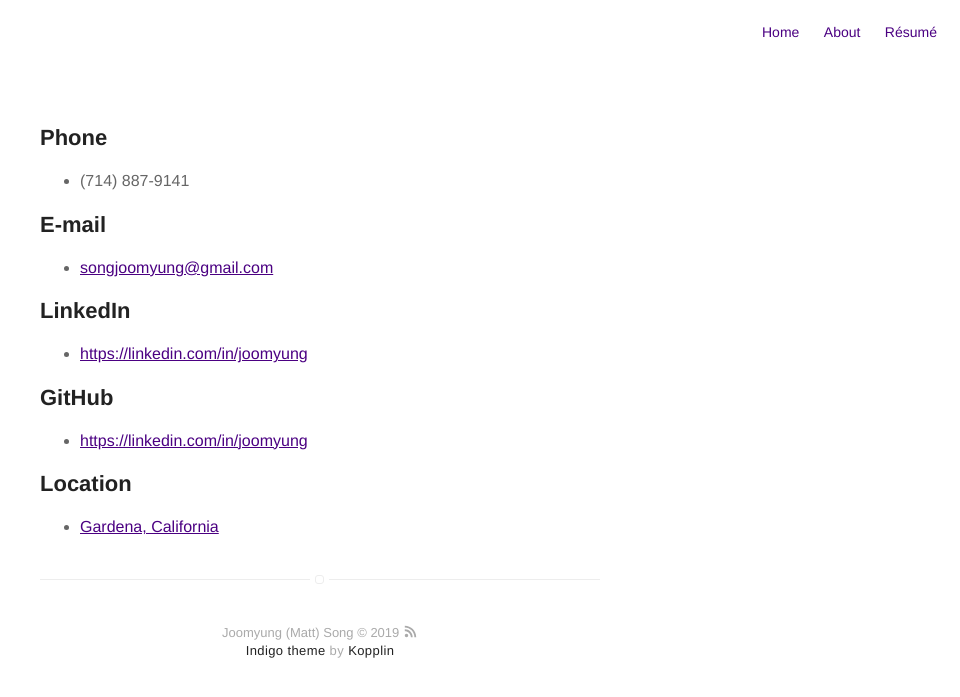
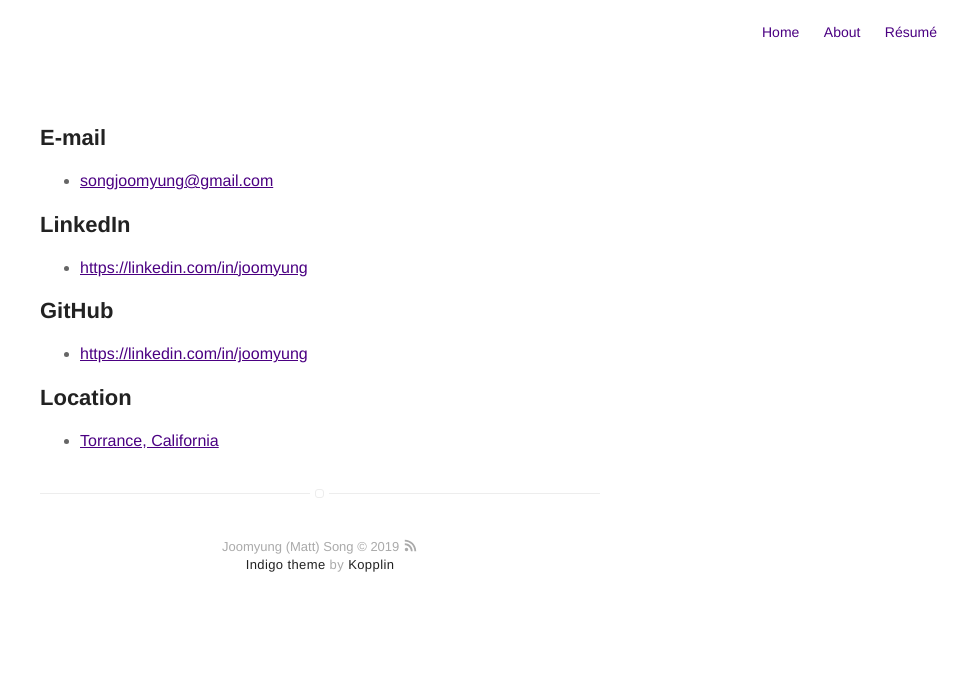
Before and after one commit to joomyung/joomyung.github.io, a Jekyll site: the page built from contacts.md, in a window 1280 px wide. Shown: the top 697 px of the page, without its empty margins (320-1280 px from the left). Built offline with Jekyll 4.4.1, drawn with Linux system fonts in a browser that asks for light colours.

Commit message:
Remove phone number

```diff
--- a/contacts.md
+++ b/contacts.md
@@ -12,11 +12,6 @@ layout: page
 
   gtag('config', 'UA-130101375-1');
 </script>
-
-<h2>Phone</h2>
-<ul>
-	<li>(714) 887-9141</li>
-</ul>
 
 <h2>E-mail</h2>
 <ul>
@@ -35,5 +30,5 @@ layout: page
 
 <h2>Location</h2>
 <ul>
-	<li><a href="https://goo.gl/maps/btn7sxpDrhz" target="_blank">Gardena, California</a></li>
+	<li><a href="https://goo.gl/maps/btn7sxpDrhz" target="_blank">Torrance, California</a></li>
 </ul>
```
